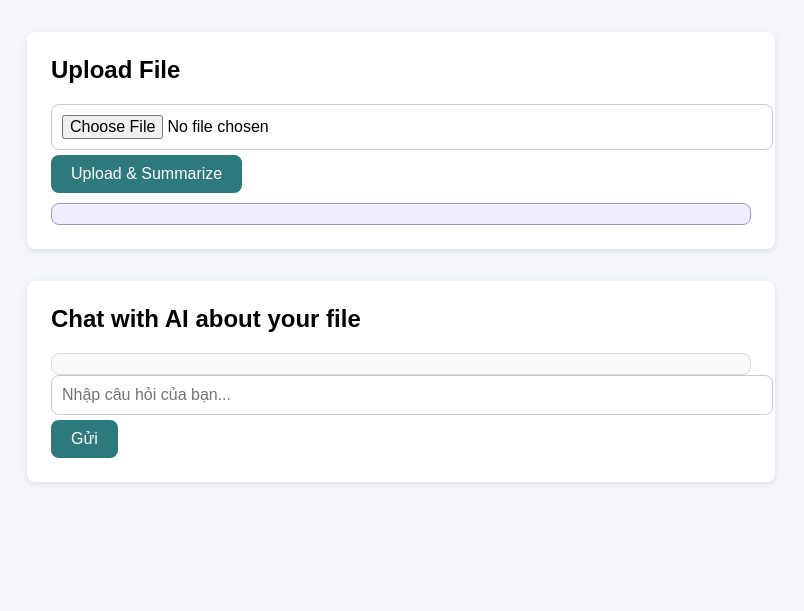
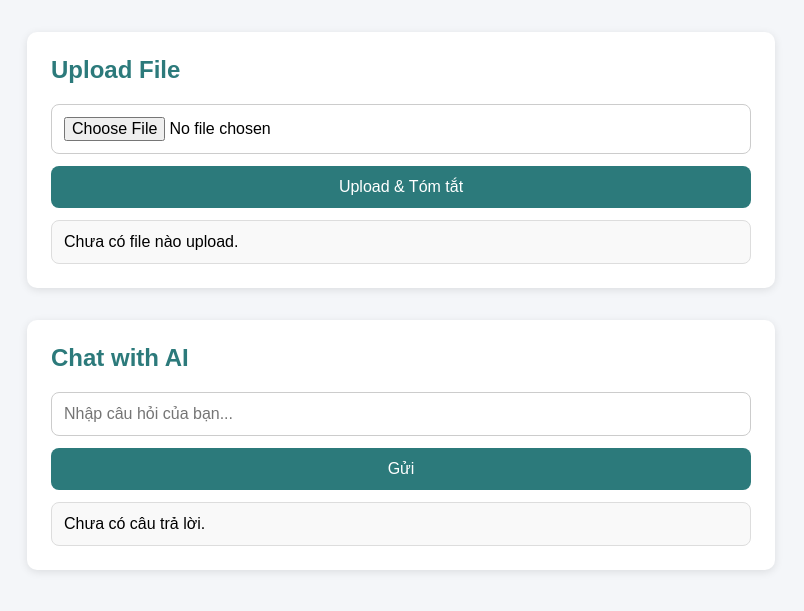
Before and after one commit to trongltgit/QLNS-DV_AI_Chatbot, a Python web app: template templates/index.html in a window 1280 px wide. Shown: the part 112-723 px from the top of the page, without its empty margins (239-1043 px from the left). Run offline with Jinja, Linux system fonts and the light colour scheme; the template is opened without the code that fills it, so the values that code supplies are empty.

Commit message:
Update index.html

```diff
--- a/templates/index.html
+++ b/templates/index.html
@@ -1,5 +1,5 @@
 <!DOCTYPE html>
-<html lang="en">
+<html lang="vi">
 <head>
   <meta charset="UTF-8">
   <title>AI Chat & File Upload</title>
@@ -32,52 +32,42 @@
       max-width: 700px;
       background: white;
       padding: 1.5rem;
-      border-radius: 8px;
-      box-shadow: 0 2px 6px rgba(0,0,0,0.1);
+      border-radius: 10px;
+      box-shadow: 0 2px 8px rgba(0,0,0,0.1);
     }
     h2 {
       margin-top: 0;
+      color: #2c7a7b;
+    }
+    form {
+      display: flex;
+      flex-direction: column;
+      gap: 12px;
     }
     input[type="text"], input[type="file"] {
-      padding: 10px;
+      padding: 12px;
       font-size: 16px;
       border: 1px solid #ccc;
       border-radius: 8px;
-      width: 100%;
     }
     button {
-      padding: 10px 20px;
+      padding: 12px;
       font-size: 16px;
       background: #2c7a7b;
       color: white;
       border: none;
       border-radius: 8px;
       cursor: pointer;
-      margin-top: 5px;
     }
     button:hover {
       background: #285e61;
     }
-    #chatBox {
-      max-height: 400px;
-      overflow-y: auto;
-      padding: 10px;
+    #uploadSummary, #chatResponse {
+      margin-top: 12px;
+      padding: 12px;
+      background: #f9f9f9;
+      border-radius: 8px;
       border: 1px solid #ddd;
-      border-radius: 8px;
-      background: #f9f9f9;
-      white-space: pre-wrap;
-    }
-    .message {
-      margin-bottom: 10px;
-    }
-    .user { color: #2c7a7b; font-weight: bold; }
-    .ai { color: #333; }
-    #fileSummary {
-      margin-top: 10px;
-      padding: 10px;
-      background: #eef;
-      border-radius: 8px;
-      border: 1px solid #99c;
       white-space: pre-wrap;
     }
   </style>
@@ -86,70 +76,70 @@
   <header>
     <h1>AI Chat & File Upload</h1>
   </header>
+
   <main>
     <!-- Upload Section -->
     <div class="section">
       <h2>Upload File</h2>
-      <input type="file" id="fileInput" accept=".txt,.pdf,.docx,.xlsx" />
-      <button id="uploadBtn">Upload & Summarize</button>
-      <div id="fileSummary"></div>
+      <form id="uploadForm">
+        <input type="file" id="fileInput" accept=".txt,.pdf,.docx,.xlsx" required />
+        <button type="submit">Upload & Tóm tắt</button>
+      </form>
+      <div id="uploadSummary">Chưa có file nào upload.</div>
     </div>
 
     <!-- Chat Section -->
     <div class="section">
-      <h2>Chat with AI about your file</h2>
-      <div id="chatBox"></div>
-      <input type="text" id="chatInput" placeholder="Nhập câu hỏi của bạn..." />
-      <button id="sendBtn">Gửi</button>
+      <h2>Chat with AI</h2>
+      <form id="chatForm">
+        <input type="text" id="prompt" placeholder="Nhập câu hỏi của bạn..." required />
+        <button type="submit">Gửi</button>
+      </form>
+      <div id="chatResponse">Chưa có câu trả lời.</div>
     </div>
   </main>
 
   <script>
-    let fileUploaded = false;
+    const uploadForm = document.getElementById("uploadForm");
+    const fileInput = document.getElementById("fileInput");
+    const uploadSummary = document.getElementById("uploadSummary");
 
-    const fileInput = document.getElementById("fileInput");
-    const uploadBtn = document.getElementById("uploadBtn");
-    const fileSummary = document.getElementById("fileSummary");
+    const chatForm = document.getElementById("chatForm");
+    const promptInput = document.getElementById("prompt");
+    const chatResponse = document.getElementById("chatResponse");
 
-    const chatBox = document.getElementById("chatBox");
-    const chatInput = document.getElementById("chatInput");
-    const sendBtn = document.getElementById("sendBtn");
+    // ------------------ Upload File & Summarize ------------------
+    uploadForm.addEventListener("submit", async (e) => {
+      e.preventDefault();
+      if (!fileInput.files.length) return;
 
-    // ------------------ Upload & Summarize ------------------
-    uploadBtn.addEventListener("click", async () => {
-      if (!fileInput.files.length) return alert("Chọn file trước!");
       const file = fileInput.files[0];
       const formData = new FormData();
       formData.append("file", file);
 
-      fileSummary.textContent = "Đang upload và tóm tắt file...";
+      uploadSummary.textContent = "Đang upload và tóm tắt...";
 
       try {
-        const res = await fetch("/upload", {
-          method: "POST",
-          body: formData
-        });
+        const res = await fetch("/upload", { method: "POST", body: formData });
         const data = await res.json();
+
         if (data.summary) {
-          fileSummary.textContent = `✅ Tóm tắt file:\n${data.summary}`;
-          fileUploaded = true;
+          uploadSummary.textContent = `✅ Tóm tắt file "${file.name}":\n\n${data.summary}`;
         } else if (data.error) {
-          fileSummary.textContent = `❌ Lỗi: ${data.error}`;
+          uploadSummary.textContent = `❌ Lỗi: ${data.error}`;
         }
       } catch (err) {
-        fileSummary.textContent = `❌ Lỗi kết nối server: ${err.message}`;
+        uploadSummary.textContent = `❌ Lỗi kết nối server: ${err.message}`;
       }
     });
 
-    // ------------------ Chatbot ------------------
-    sendBtn.addEventListener("click", async () => {
-      const prompt = chatInput.value.trim();
+    // ------------------ Chat AI ------------------
+    chatForm.addEventListener("submit", async (e) => {
+      e.preventDefault();
+      const prompt = promptInput.value.trim();
       if (!prompt) return;
-      if (!fileUploaded) return alert("Vui lòng upload file trước!");
 
-      appendMessage("Bạn", prompt, "user");
-      chatInput.value = "";
-      appendMessage("AI", "Đang xử lý...", "ai", true);
+      chatResponse.textContent = "Đang xử lý...";
 
       try {
         const res = await fetch("/chat", {
@@ -158,26 +148,15 @@
           body: JSON.stringify({ prompt })
         });
         const data = await res.json();
-        updateLastAIMessage(data.response || data.error || "❌ Lỗi không xác định");
+        if (data.response) {
+          chatResponse.textContent = data.response;
+        } else if (data.error) {
+          chatResponse.textContent = `❌ Lỗi: ${data.error}`;
+        }
       } catch (err) {
-        updateLastAIMessage("❌ Lỗi kết nối server: " + err.message);
+        chatResponse.textContent = `❌ Lỗi kết nối server: ${err.message}`;
       }
     });
-
-    function appendMessage(sender, text, cls, loading=false) {
-      const div = document.createElement("div");
-      div.className = `message ${cls}`;
-      div.textContent = `${sender}: ${text}`;
-      if (loading) div.id = "lastAI";
-      chatBox.appendChild(div);
-      chatBox.scrollTop = chatBox.scrollHeight;
-    }
-
-    function updateLastAIMessage(text) {
-      const last = document.getElementById("lastAI");
-      if (last) last.textContent = `AI: ${text}`;
-      chatBox.scrollTop = chatBox.scrollHeight;
-    }
   </script>
 </body>
 </html>
```
